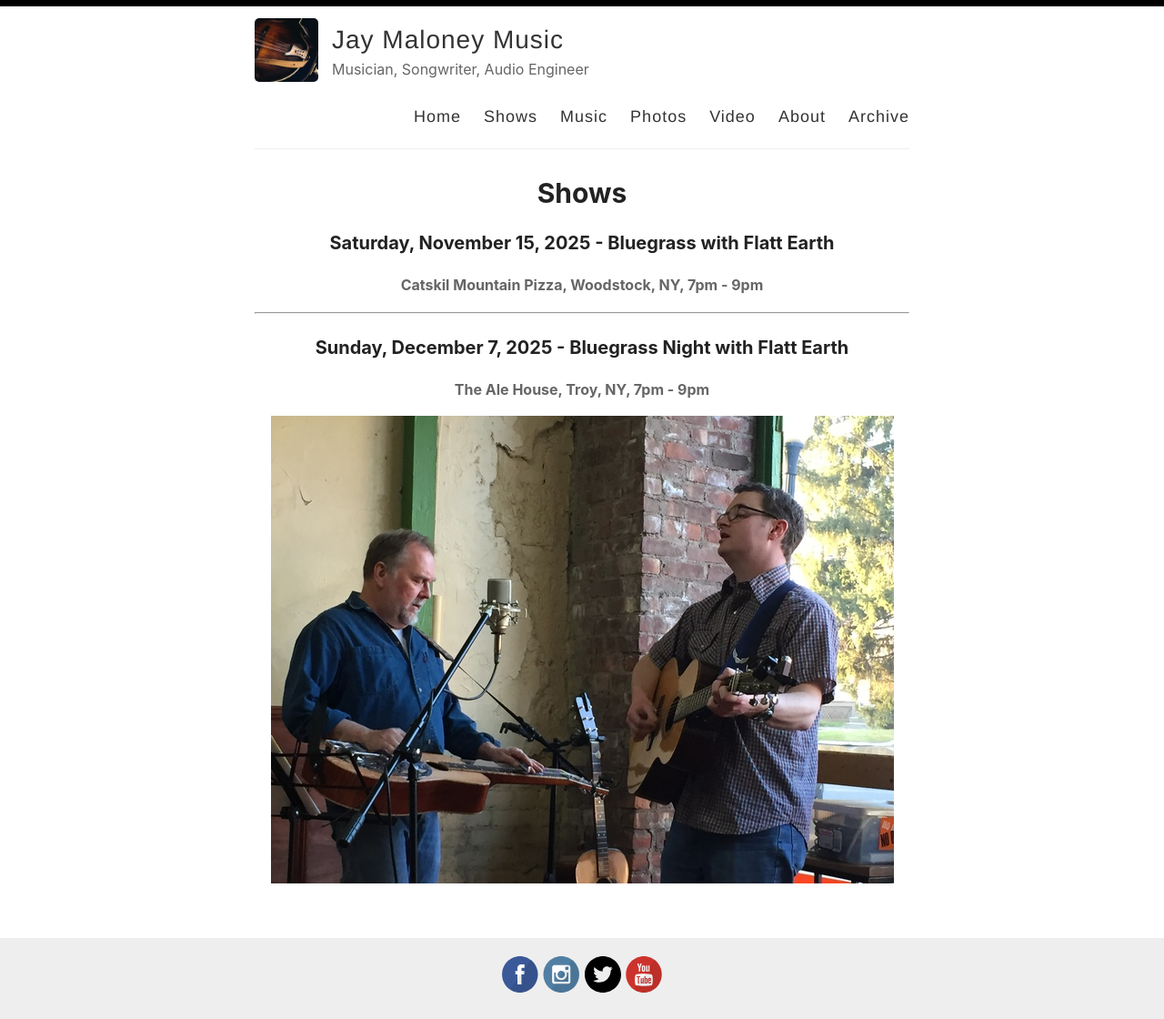
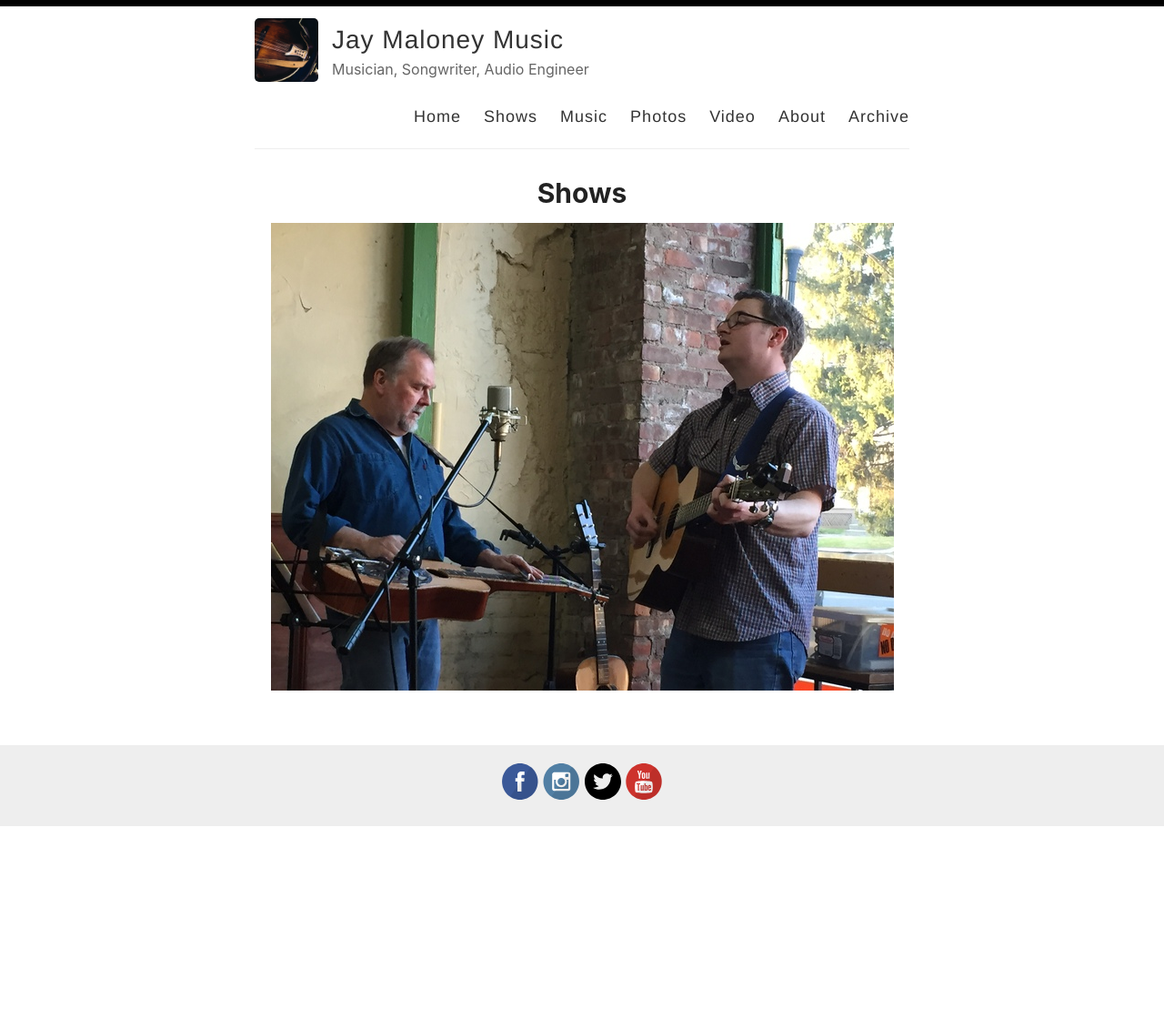
Before and after one commit to thisjaymaloney/thisjaymaloney.github.io, a Jekyll site: the page built from _pages/shows.md, in a window 1280 px wide. Shown: the whole page at 91% size. Built offline with Jekyll 4.4.1, drawn with Linux system fonts in a browser that asks for light colours; after the commit the page ends 909 px from its top, so only the background shows below that.

Commit message:
Update shows.md

```diff
--- a/_pages/shows.md
+++ b/_pages/shows.md
@@ -3,12 +3,6 @@ layout: page
 permalink: /shows/
 title: Shows
 ---
-### Saturday, November 15, 2025 - Bluegrass with Flatt Earth
-#### Catskil Mountain Pizza, Woodstock, NY, 7pm - 9pm
----
-### Sunday, December 7, 2025 - Bluegrass Night with Flatt Earth
-#### The Ale House, Troy, NY, 7pm - 9pm
-
 
 <p style="text-align:center;">
 <img src="/images/Jay M. 001_sm.jpg" alt="Jay Maloney & Kevin Maul - 2016">
```
